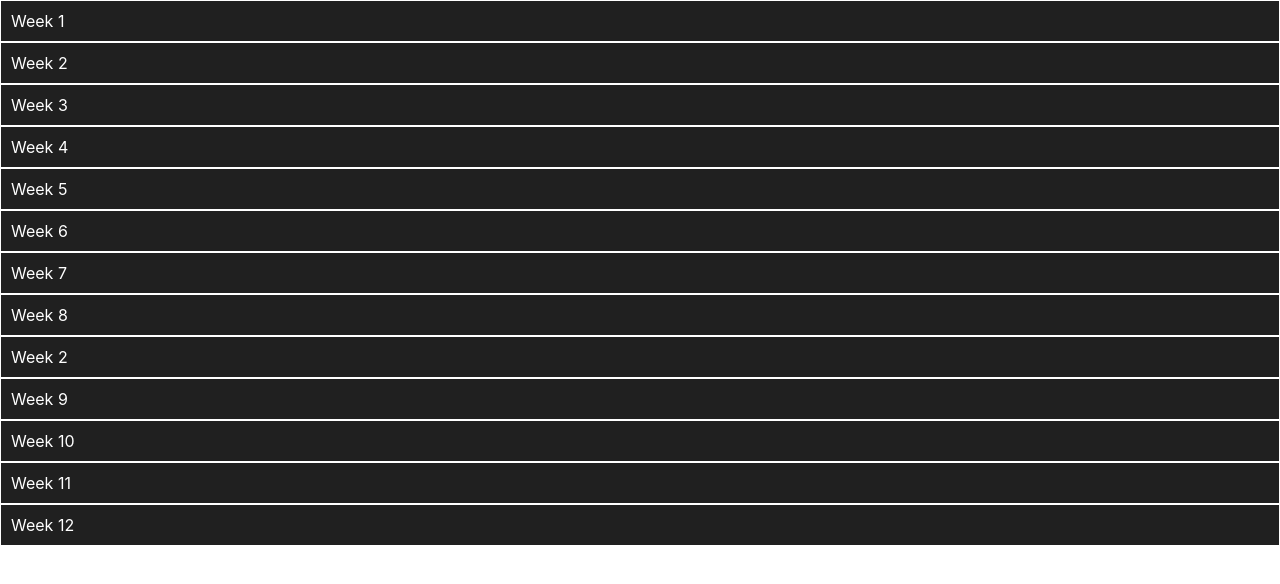
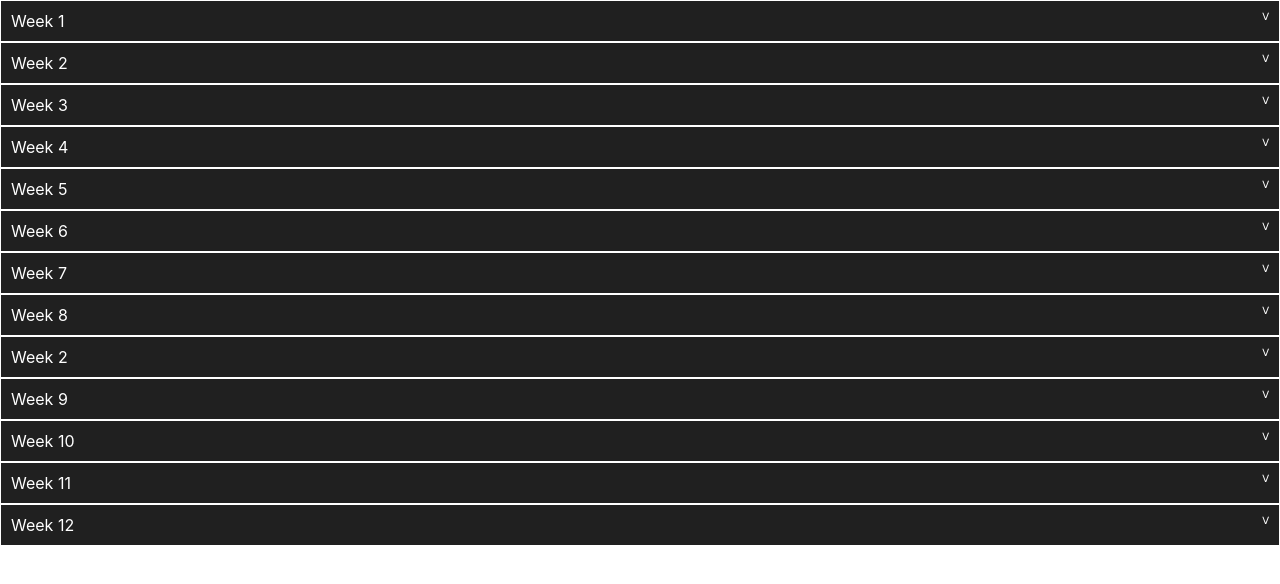
Before and after one commit to addu390/workouts, a React (Create React App) app: page / in a window 1280 px wide. Shown: the top 584 px of the page. Built offline with nearby package versions, Linux system fonts and the light colour scheme.

Commit message:
Add up-down arrow

```diff
--- a/src/App.css
+++ b/src/App.css
@@ -45,7 +45,8 @@ hr {
 }
 .Collapsible__trigger:after {
   font-family: "FontAwesome";
-  content: "\f107";
+  content: "ᐯ";
+  font-size: 10px;
   position: absolute;
   right: 10px;
   top: 10px;
--- a/src/Workouts.js
+++ b/src/Workouts.js
@@ -38,7 +38,7 @@ export const Workouts = () => {
                                                         </table>
                                                     </div>
 
-                                                    <br />
+                                                    <br/>
 
                                                     <div>
                                                         <table>
@@ -46,7 +46,7 @@ export const Workouts = () => {
                                                             <tr>
                                                                 <th>Sl No.</th>
                                                                 <th className="td-2">Workout</th>
-                                                                <th className="td-1">Count</th>
+                                                                <th className="td-1">Reps</th>
                                                             </tr>
                                                             {day.main?.workouts.map((workout, idx) => (
                                                                 <tr key={idx}>
@@ -55,12 +55,14 @@ export const Workouts = () => {
                                                                         <span>{workout.name}</span>
                                                                         <p className="p_space">{workout.description}</p>
                                                                     </td>
-                                                                    <td>{workout.sets} * {workout.reps} {workout.each_side ? EACH_SIDE: "" }</td>
+                                                                    <td>{workout.sets} x {workout.reps} {workout.each_side ? EACH_SIDE: "" }</td>
                                                                 </tr>
                                                             ))
                                                             }
                                                         </table>
                                                     </div>
+
+                                                    <br/>
 
                                                     <div>
                                                         <table>
@@ -83,6 +85,7 @@ export const Workouts = () => {
                                                             }
                                                         </table>
                                                     </div>
+
                                                 </Collapsible>))
                                             }
                                         </div>
```
